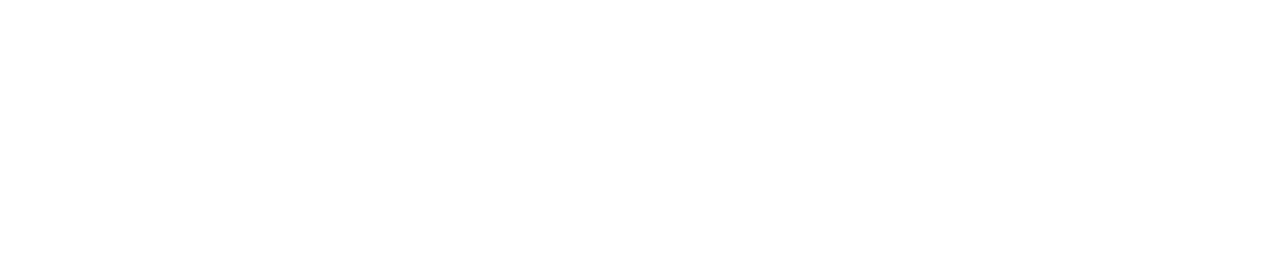
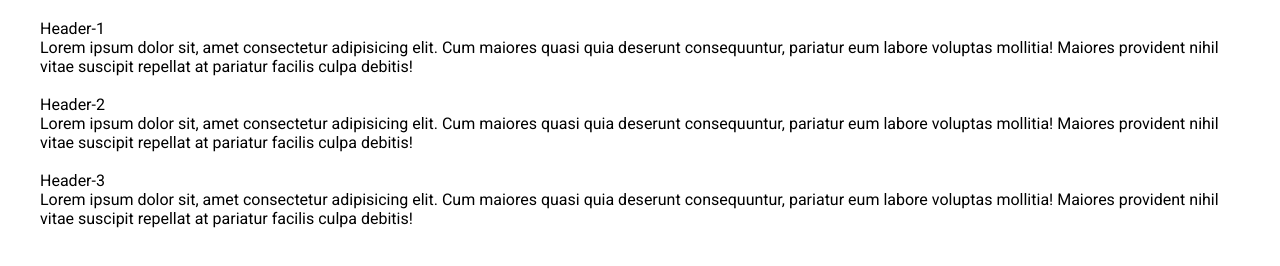
Before and after one commit to IHerelis/new-repository, a plain HTML site: page index.html in a window 1280 px wide. Drawn offline with Linux system fonts and the light colour scheme.

Commit message:
creat cards

```diff
--- a/index.html
+++ b/index.html
@@ -9,9 +9,30 @@
 <body>
   <div class="wrapper--container">
     <div class="container">
-      <div class="card"></div>
-      <div class="card"></div>
-      <div class="card"></div>
+      <div class="card">
+        <div class="card-image">
+          <img src="" alt="">
+        </div>
+        <div class="card-body"></div>
+        <div class="card-title">Header-1</div>
+        <p class="card-text">Lorem ipsum dolor sit, amet consectetur adipisicing elit. Cum maiores quasi quia deserunt consequuntur, pariatur eum labore voluptas mollitia! Maiores provident nihil vitae suscipit repellat at pariatur facilis culpa debitis!</p>
+      </div>
+      <div class="card">
+        <div class="card-image">
+          <img src="" alt="">
+        </div>
+        <div class="card-body"></div>
+        <div class="card-title">Header-2</div>
+        <p class="card-text">Lorem ipsum dolor sit, amet consectetur adipisicing elit. Cum maiores quasi quia deserunt consequuntur, pariatur eum labore voluptas mollitia! Maiores provident nihil vitae suscipit repellat at pariatur facilis culpa debitis!</p>
+      </div>
+      <div class="card">
+        <div class="card-image">
+          <img src="" alt="">
+        </div>
+        <div class="card-body"></div>
+        <div class="card-title">Header-3</div>
+        <p class="card-text">Lorem ipsum dolor sit, amet consectetur adipisicing elit. Cum maiores quasi quia deserunt consequuntur, pariatur eum labore voluptas mollitia! Maiores provident nihil vitae suscipit repellat at pariatur facilis culpa debitis!</p>
+      </div>
     </div>
   </div>
 </body>
```
